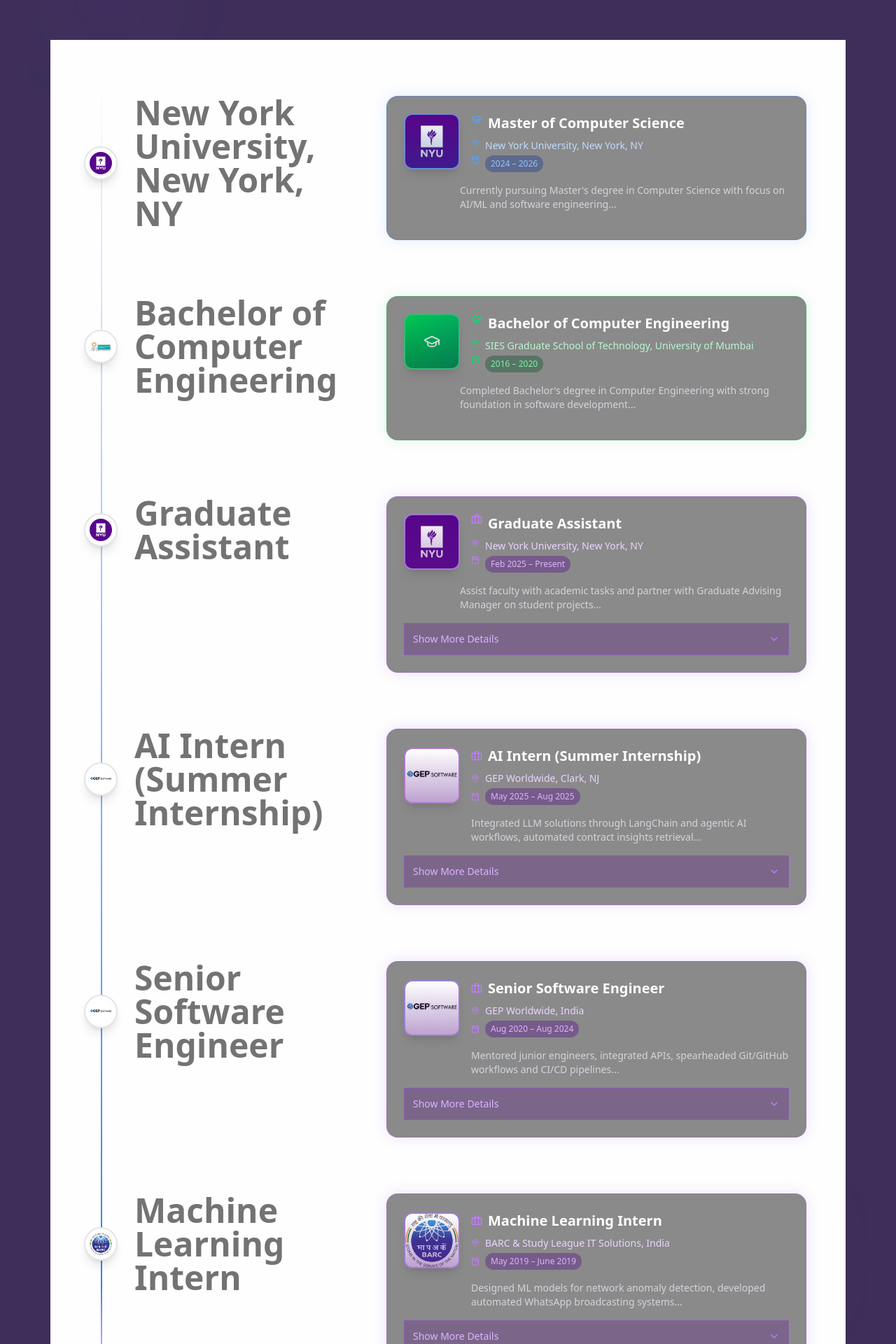
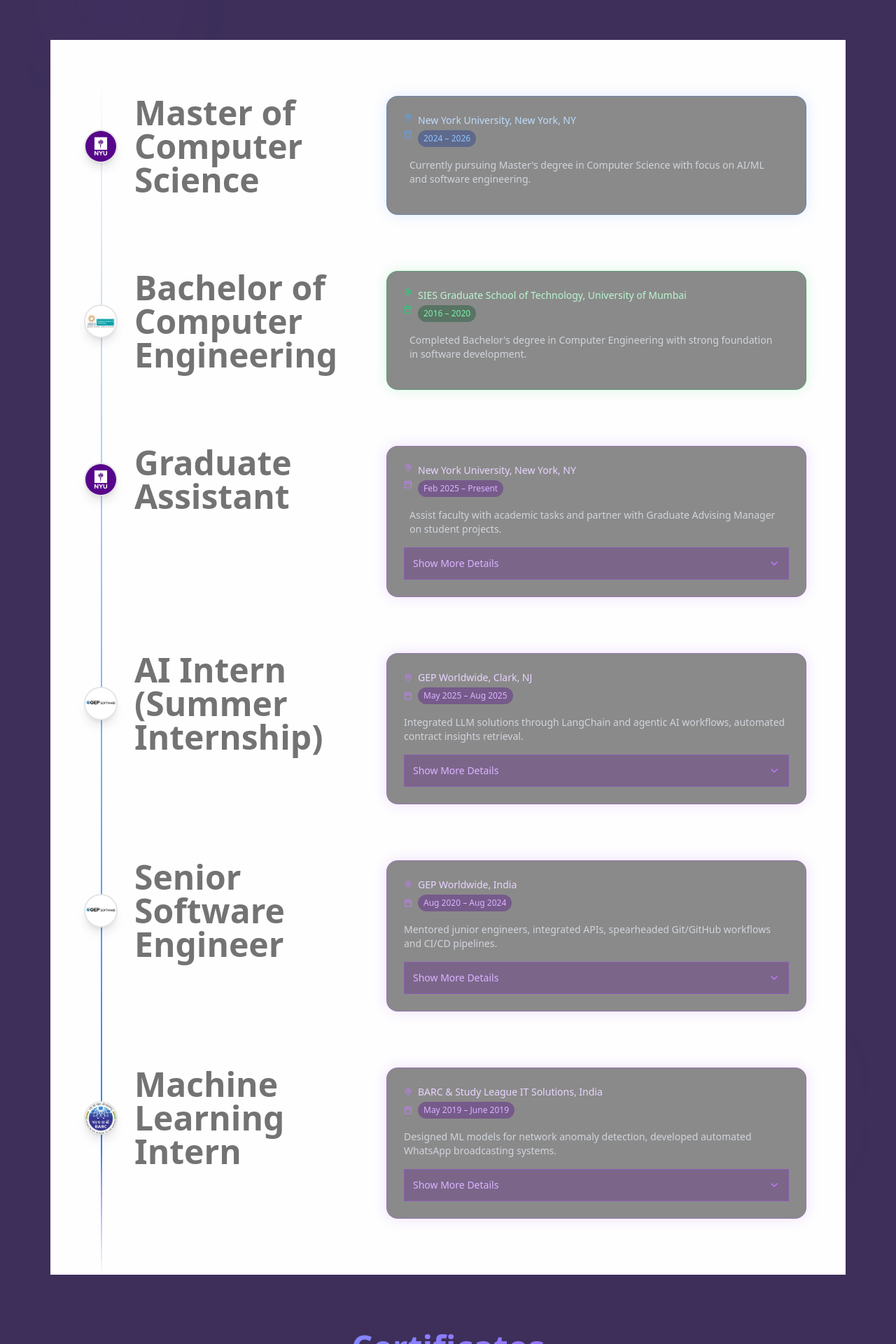
Before and after one commit to portfolioshweta98-sys/portfolio_website, a Next.js app: page / in a window 1280 px wide. Shown: the part 3000-4920 px from the top of the page at 70% size. Built offline with nearby package versions, Linux system fonts and the light colour scheme.

Commit message:
fixing education and experience section

```diff
--- a/components/Experience.tsx
+++ b/components/Experience.tsx
@@ -84,7 +84,7 @@
   const data = [
     // Education Section
     {
-      title: "New York University, New York, NY",
+      title: "Master of Computer Science",
       image: "/Exp 1.png", // NYU image
       content: (
         <div key={0} className="group relative w-full">
@@ -97,33 +97,8 @@
           >
             <div className="flex flex-col sm:flex-row items-start gap-3 sm:gap-4 mb-4">
               {/* University Image */}
-              <div
-                className="relative w-12 h-12 sm:w-14 sm:h-14 md:w-16 md:h-16 lg:w-20 lg:h-20 rounded-lg sm:rounded-xl overflow-hidden
-                            bg-gradient-to-br from-blue-500/30 to-violet-500/30 flex-shrink-0 mx-auto sm:mx-0
-                            shadow-lg hover:shadow-xl transition-all duration-300 group-hover:scale-105
-                            border-2 border-blue-400/40"
-              >
-                <Image
-                  src="/Exp 1.png"
-                  alt="New York University"
-                  fill
-                  className="object-cover transition-transform duration-500 group-hover:scale-110"
-                  sizes="(max-width: 640px) 48px, (max-width: 768px) 56px, (max-width: 1024px) 64px, 80px"
-                />
-                <div className="absolute inset-0 bg-gradient-to-t from-blue-900/40 to-transparent" />
-              </div>
 
               <div className="flex-1 min-w-0 text-center sm:text-left w-full sm:w-auto">
-                <div className="flex flex-col sm:flex-row items-center sm:items-start gap-1 sm:gap-2 mb-2">
-                  <GraduationCapIcon className="w-3 h-3 sm:w-4 sm:h-4 text-blue-400 flex-shrink-0" />
-                  <h3
-                    className="text-sm sm:text-base md:text-lg lg:text-xl font-bold text-white
-                               group-hover:text-blue-300 transition-colors duration-300 break-words"
-                  >
-                    Master of Computer Science
-                  </h3>
-                </div>
-
                 <div className="flex flex-col sm:flex-row items-center sm:items-start gap-1 sm:gap-2 mb-1">
                   <MapPinIcon className="w-3 h-3 text-blue-400 flex-shrink-0" />
                   <p className="text-xs sm:text-sm font-medium text-blue-200 break-words">
@@ -141,10 +116,10 @@
             </div>
 
             {/* Quick Preview */}
-            <div className="mb-4 px-2 sm:px-0 sm:pl-0 md:pl-20">
-              <p className="text-xs sm:text-sm text-gray-300 line-clamp-2 text-center sm:text-left">
+            <div className="mb-4 px-2 ">
+              <p className="text-xs sm:text-sm text-gray-300 text-center sm:text-left">
                 Currently pursuing Master&apos;s degree in Computer Science with
-                focus on AI/ML and software engineering...
+                focus on AI/ML and software engineering.
               </p>
             </div>
           </div>
@@ -165,29 +140,8 @@
           >
             <div className="flex flex-col sm:flex-row items-start gap-3 sm:gap-4 mb-4">
               {/* University Image */}
-              <div
-                className="relative w-12 h-12 sm:w-14 sm:h-14 md:w-16 md:h-16 lg:w-20 lg:h-20 rounded-lg sm:rounded-xl overflow-hidden
-                            bg-gradient-to-br from-green-500/30 to-emerald-500/30 flex-shrink-0 mx-auto sm:mx-0
-                            shadow-lg hover:shadow-xl transition-all duration-300 group-hover:scale-105
-                            border-2 border-green-400/40"
-              >
-                <div className="w-full h-full bg-gradient-to-br from-green-500 to-emerald-600 flex items-center justify-center">
-                  <GraduationCapIcon className="w-6 h-6 text-white" />
-                </div>
-                <div className="absolute inset-0 bg-gradient-to-t from-green-900/40 to-transparent" />
-              </div>
 
               <div className="flex-1 min-w-0 text-center sm:text-left w-full sm:w-auto">
-                <div className="flex flex-col sm:flex-row items-center sm:items-start gap-1 sm:gap-2 mb-2">
-                  <GraduationCapIcon className="w-3 h-3 sm:w-4 sm:h-4 text-green-400 flex-shrink-0" />
-                  <h3
-                    className="text-sm sm:text-base md:text-lg lg:text-xl font-bold text-white
-                               group-hover:text-green-300 transition-colors duration-300 break-words"
-                  >
-                    Bachelor of Computer Engineering
-                  </h3>
-                </div>
-
                 <div className="flex flex-col sm:flex-row items-center sm:items-start gap-1 sm:gap-2 mb-1">
                   <MapPinIcon className="w-3 h-3 text-green-400 flex-shrink-0" />
                   <p className="text-xs sm:text-sm font-medium text-green-200 break-words">
@@ -205,10 +159,10 @@
             </div>
 
             {/* Quick Preview */}
-            <div className="mb-4 px-2 sm:px-0 sm:pl-0 md:pl-20">
-              <p className="text-xs sm:text-sm text-gray-300 line-clamp-2 text-center sm:text-left">
+            <div className="mb-4 px-2">
+              <p className="text-xs sm:text-sm text-gray-300  text-center sm:text-left">
                 Completed Bachelor&apos;s degree in Computer Engineering with
-                strong foundation in software development...
+                strong foundation in software development.
               </p>
             </div>
           </div>
@@ -229,34 +183,7 @@
                        hover:-translate-y-1 hover:border-purple-400/50 w-full"
           >
             <div className="flex flex-col sm:flex-row items-start gap-3 sm:gap-4 mb-4">
-              {/* Company Image */}
-              <div
-                className="relative w-12 h-12 sm:w-14 sm:h-14 md:w-16 md:h-16 lg:w-20 lg:h-20 rounded-lg sm:rounded-xl overflow-hidden
-                            bg-gradient-to-br from-purple-500/30 to-violet-500/30 flex-shrink-0 mx-auto sm:mx-0
-                            shadow-lg hover:shadow-xl transition-all duration-300 group-hover:scale-105
-                            border-2 border-purple-400/40"
-              >
-                <Image
-                  src="/Exp 1.png"
-                  alt="New York University"
-                  fill
-                  className="object-cover transition-transform duration-500 group-hover:scale-110"
-                  sizes="(max-width: 640px) 48px, (max-width: 768px) 56px, (max-width: 1024px) 64px, 80px"
-                />
-                <div className="absolute inset-0 bg-gradient-to-t from-purple-900/40 to-transparent" />
-              </div>
-
               <div className="flex-1 min-w-0 text-center sm:text-left w-full sm:w-auto">
-                <div className="flex flex-col sm:flex-row items-center sm:items-start gap-1 sm:gap-2 mb-2">
-                  <BriefcaseIcon className="w-3 h-3 sm:w-4 sm:h-4 text-purple-400 flex-shrink-0" />
-                  <h3
-                    className="text-sm sm:text-base md:text-lg lg:text-xl font-bold text-white
-                               group-hover:text-purple-300 transition-colors duration-300 break-words"
-                  >
-                    Graduate Assistant
-                  </h3>
-                </div>
-
                 <div className="flex flex-col sm:flex-row items-center sm:items-start gap-1 sm:gap-2 mb-1">
                   <MapPinIcon className="w-3 h-3 text-purple-400 flex-shrink-0" />
                   <p className="text-xs sm:text-sm font-medium text-purple-200 break-words">
@@ -274,10 +201,10 @@
             </div>
 
             {/* Quick Preview */}
-            <div className="mb-4 px-2 sm:px-0 sm:pl-0 md:pl-20">
-              <p className="text-xs sm:text-sm text-gray-300 line-clamp-2 text-center sm:text-left">
+            <div className="mb-4 px-2">
+              <p className="text-xs sm:text-sm text-gray-300  text-center sm:text-left">
                 Assist faculty with academic tasks and partner with Graduate
-                Advising Manager on student projects...
+                Advising Manager on student projects.
               </p>
             </div>
 
@@ -348,34 +275,7 @@
                        hover:-translate-y-1 hover:border-purple-400/50 w-full"
           >
             <div className="flex flex-col sm:flex-row items-start sm:items-center gap-3 sm:gap-4 mb-4">
-              {/* Company Image */}
-              <div
-                className="relative w-12 h-12 sm:w-16 sm:h-16 lg:w-20 lg:h-20 rounded-xl overflow-hidden
-                            bg-gradient-to-br from-purple-500/30 to-pink-500/30 flex-shrink-0
-                            shadow-lg hover:shadow-xl transition-all duration-300 group-hover:scale-105
-                            border-2 border-purple-400/40"
-              >
-                <Image
-                  src="/Exp 2.jpg"
-                  alt="GEP Worldwide"
-                  fill
-                  className="object-cover transition-transform duration-500 group-hover:scale-110"
-                  sizes="(max-width: 640px) 48px, (max-width: 1024px) 64px, 80px"
-                />
-                <div className="absolute inset-0 bg-gradient-to-t from-purple-900/40 to-transparent" />
-              </div>
-
               <div className="flex-1 min-w-0 text-center sm:text-left w-full sm:w-auto">
-                <div className="flex items-center gap-2 mb-2">
-                  <BriefcaseIcon className="w-3 h-3 sm:w-4 sm:h-4 text-purple-400" />
-                  <h3
-                    className="text-base sm:text-lg lg:text-xl font-bold text-white
-                               group-hover:text-purple-300 transition-colors duration-300 truncate"
-                  >
-                    AI Intern (Summer Internship)
-                  </h3>
-                </div>
-
                 <div className="flex items-center gap-2 mb-1">
                   <MapPinIcon className="w-3 h-3 text-purple-400 flex-shrink-0" />
                   <p className="text-xs sm:text-sm font-medium text-purple-200 truncate">
@@ -393,10 +293,10 @@
             </div>
 
             {/* Quick Preview */}
-            <div className="mb-4 pl-0 sm:pl-16 lg:pl-24">
-              <p className="text-xs sm:text-sm text-gray-300 line-clamp-2">
+            <div className="mb-4 pl-0">
+              <p className="text-xs sm:text-sm text-gray-300">
                 Integrated LLM solutions through LangChain and agentic AI
-                workflows, automated contract insights retrieval...
+                workflows, automated contract insights retrieval.
               </p>
             </div>
 
@@ -479,34 +379,7 @@
                        hover:-translate-y-1 hover:border-purple-400/50 w-full"
           >
             <div className="flex flex-col sm:flex-row items-start sm:items-center gap-3 sm:gap-4 mb-4">
-              {/* Company Image */}
-              <div
-                className="relative w-12 h-12 sm:w-16 sm:h-16 lg:w-20 lg:h-20 rounded-xl overflow-hidden
-                            bg-gradient-to-br from-purple-500/30 to-blue-500/30 flex-shrink-0
-                            shadow-lg hover:shadow-xl transition-all duration-300 group-hover:scale-105
-                            border-2 border-purple-400/40"
-              >
-                <Image
-                  src="/Exp 2.jpg"
-                  alt="GEP Worldwide"
-                  fill
-                  className="object-cover transition-transform duration-500 group-hover:scale-110"
-                  sizes="(max-width: 640px) 48px, (max-width: 1024px) 64px, 80px"
-                />
-                <div className="absolute inset-0 bg-gradient-to-t from-purple-900/40 to-transparent" />
-              </div>
-
               <div className="flex-1 min-w-0 text-center sm:text-left w-full sm:w-auto">
-                <div className="flex items-center gap-2 mb-2">
-                  <BriefcaseIcon className="w-3 h-3 sm:w-4 sm:h-4 text-purple-400" />
-                  <h3
-                    className="text-base sm:text-lg lg:text-xl font-bold text-white
-                               group-hover:text-purple-300 transition-colors duration-300 truncate"
-                  >
-                    Senior Software Engineer
-                  </h3>
-                </div>
-
                 <div className="flex items-center gap-2 mb-1">
                   <MapPinIcon className="w-3 h-3 text-purple-400 flex-shrink-0" />
                   <p className="text-xs sm:text-sm font-medium text-purple-200 truncate">
@@ -524,10 +397,10 @@
             </div>
 
             {/* Quick Preview */}
-            <div className="mb-4 pl-0 sm:pl-16 lg:pl-24">
-              <p className="text-xs sm:text-sm text-gray-300 line-clamp-2">
+            <div className="mb-4 pl-0 ">
+              <p className="text-xs sm:text-sm text-gray-300">
                 Mentored junior engineers, integrated APIs, spearheaded
-                Git/GitHub workflows and CI/CD pipelines...
+                Git/GitHub workflows and CI/CD pipelines.
               </p>
             </div>
 
@@ -592,34 +465,7 @@
                        hover:-translate-y-1 hover:border-purple-400/50 w-full"
           >
             <div className="flex flex-col sm:flex-row items-start sm:items-center gap-3 sm:gap-4 mb-4">
-              {/* Company Image */}
-              <div
-                className="relative w-12 h-12 sm:w-16 sm:h-16 lg:w-20 lg:h-20 rounded-xl overflow-hidden
-                            bg-gradient-to-br from-purple-500/30 to-indigo-500/30 flex-shrink-0
-                            shadow-lg hover:shadow-xl transition-all duration-300 group-hover:scale-105
-                            border-2 border-purple-400/40"
-              >
-                <Image
-                  src="/Exp 3.png"
-                  alt="BARC & Study League"
-                  fill
-                  className="object-cover transition-transform duration-500 group-hover:scale-110"
-                  sizes="(max-width: 640px) 48px, (max-width: 1024px) 64px, 80px"
-                />
-                <div className="absolute inset-0 bg-gradient-to-t from-purple-900/40 to-transparent" />
-              </div>
-
               <div className="flex-1 min-w-0 text-center sm:text-left w-full sm:w-auto">
-                <div className="flex items-center gap-2 mb-2">
-                  <BriefcaseIcon className="w-3 h-3 sm:w-4 sm:h-4 text-purple-400" />
-                  <h3
-                    className="text-base sm:text-lg lg:text-xl font-bold text-white
-                               group-hover:text-purple-300 transition-colors duration-300 truncate"
-                  >
-                    Machine Learning Intern
-                  </h3>
-                </div>
-
                 <div className="flex items-center gap-2 mb-1">
                   <MapPinIcon className="w-3 h-3 text-purple-400 flex-shrink-0" />
                   <p className="text-xs sm:text-sm font-medium text-purple-200 truncate">
@@ -637,10 +483,10 @@
             </div>
 
             {/* Quick Preview */}
-            <div className="mb-4 pl-0 sm:pl-16 lg:pl-24">
-              <p className="text-xs sm:text-sm text-gray-300 line-clamp-2">
+            <div className="mb-4 pl-0 ">
+              <p className="text-xs sm:text-sm text-gray-300">
                 Designed ML models for network anomaly detection, developed
-                automated WhatsApp broadcasting systems...
+                automated WhatsApp broadcasting systems.
               </p>
             </div>
 
--- a/components/ui/timeline.tsx
+++ b/components/ui/timeline.tsx
@@ -44,8 +44,8 @@
                   <Image
                     src={item.image}
                     alt={`Timeline ${item.title}`}
-                    width={32} // same as w-8
-                    height={32} // same as h-8
+                    width={50} // same as w-8
+                    height={50} // same as h-8
                     className="rounded-full object-cover"
                   />
                 ) : item.icon ? (
```
